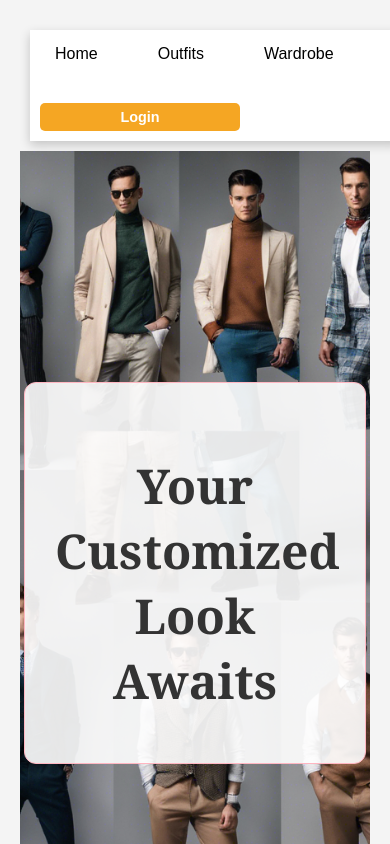
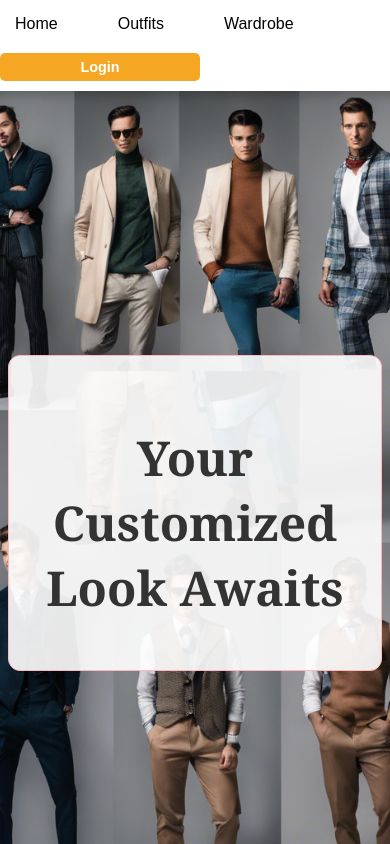
Before and after one commit to shreyamorti28/Ai-styling-agent, a React (Create React App) app in the folder my-app/: page / in a window 390 px wide. Shown: the top 844 px of the page. Built offline with nearby package versions, Linux system fonts and the light colour scheme; no server answers.

Commit message:
phone screen size commit

```diff
--- a/my-app/src/App.css
+++ b/my-app/src/App.css
@@ -6,7 +6,13 @@
     background-color: #333;
     color: white;
   }
-
+  .navbar-item{
+    display: flex;
+    flex-direction: column;
+    align-items: flex-start;
+    width: 100%;
+    align-items: center;
+  }
   .nav-logo img {
     height: 40px;
   }
--- a/my-app/src/App.js
+++ b/my-app/src/App.js
@@ -38,7 +38,7 @@ const App = () => {
 
   return (
     <BrowserRouter>
-      <div>
+      <div className='navbar-item'>
         <Navbar />
         <Routes>
           <Route path='/' element={<Home />} />
--- /dev/null
+++ b/my-app/src/Pages/CSS/Home.css
@@ -0,0 +1,11 @@
+.home{
+    display: flex;
+    flex-direction: column;
+    align-items: flex-start;
+    width: 100%;
+}
+.root{
+    display: flex;
+    flex-direction: column;
+    align-items: flex-start;
+}
--- a/my-app/src/Pages/CSS/Wardrobe.css
+++ b/my-app/src/Pages/CSS/Wardrobe.css
@@ -142,3 +142,9 @@ button {
 button:hover {
   background-color: #ed9c1a;
 }
+@media (max-width:553px){
+  body{
+    padding: 0px !important;
+
+  }
+}
--- a/my-app/src/Pages/Home.jsx
+++ b/my-app/src/Pages/Home.jsx
@@ -1,11 +1,12 @@
 import React from 'react'
 import Hero from '../components/Hero/Hero';
 import NewsLetter from '../components/NewsLetter/NewsLetter';
+import './CSS/Home.css'
 
 
 const Home = () => {
   return (
-    <div>
+    <div className='home'>
         <Hero/>
         <NewsLetter/>
 
--- a/my-app/src/components/Footer/Footer.css
+++ b/my-app/src/components/Footer/Footer.css
@@ -6,6 +6,7 @@
     font-family: 'Poppins', sans-serif;
     position: relative;
     top: 50px; /*changed*/
+    width: 100%;
   }
 
   .footer-top {
--- a/my-app/src/components/Hero/Hero.css
+++ b/my-app/src/components/Hero/Hero.css
@@ -8,6 +8,7 @@
     background-repeat: no-repeat;
     position: relative;
     background-color: #ffe4e1; /* Soft light pink background */
+    width: 100%;
 }
 
 
@@ -62,3 +63,8 @@
     width: 20px;
     height: 20px;
 }
+@media(max-width:533px){
+    .hero-content{
+
+    }
+}
--- a/my-app/src/components/Navbar/Navbar.css
+++ b/my-app/src/components/Navbar/Navbar.css
@@ -84,14 +84,22 @@
 }
 
 @media (max-width: 533px) {
+
     .navbar {
+        display: flex;
         flex-direction: column;
+        width: 100%;
+
         align-items: flex-start;
-        padding: 10px;
-        margin: 10px;
-        width: 100%;
-        gap:20px;
+
+
+        margin: 0px;
+
+
+
+
     }
+
 
     .nav-menu li {
         font-size: 1rem;
--- a/my-app/src/components/NewsLetter/NewsLetter.css
+++ b/my-app/src/components/NewsLetter/NewsLetter.css
@@ -5,11 +5,12 @@
     display: flex;
     flex-direction: column;
     align-items: center;
-    padding: 40px 20px;
+
     background: linear-gradient(90deg, #f7f7f7 0%, #ffffff 100%);
     border-radius: 10px;
     box-shadow: 0 4px 15px rgba(0, 0, 0, 0.1);
     text-align: center;
+    width: 100%;
 }
 
 .newsletter h1 {
```
